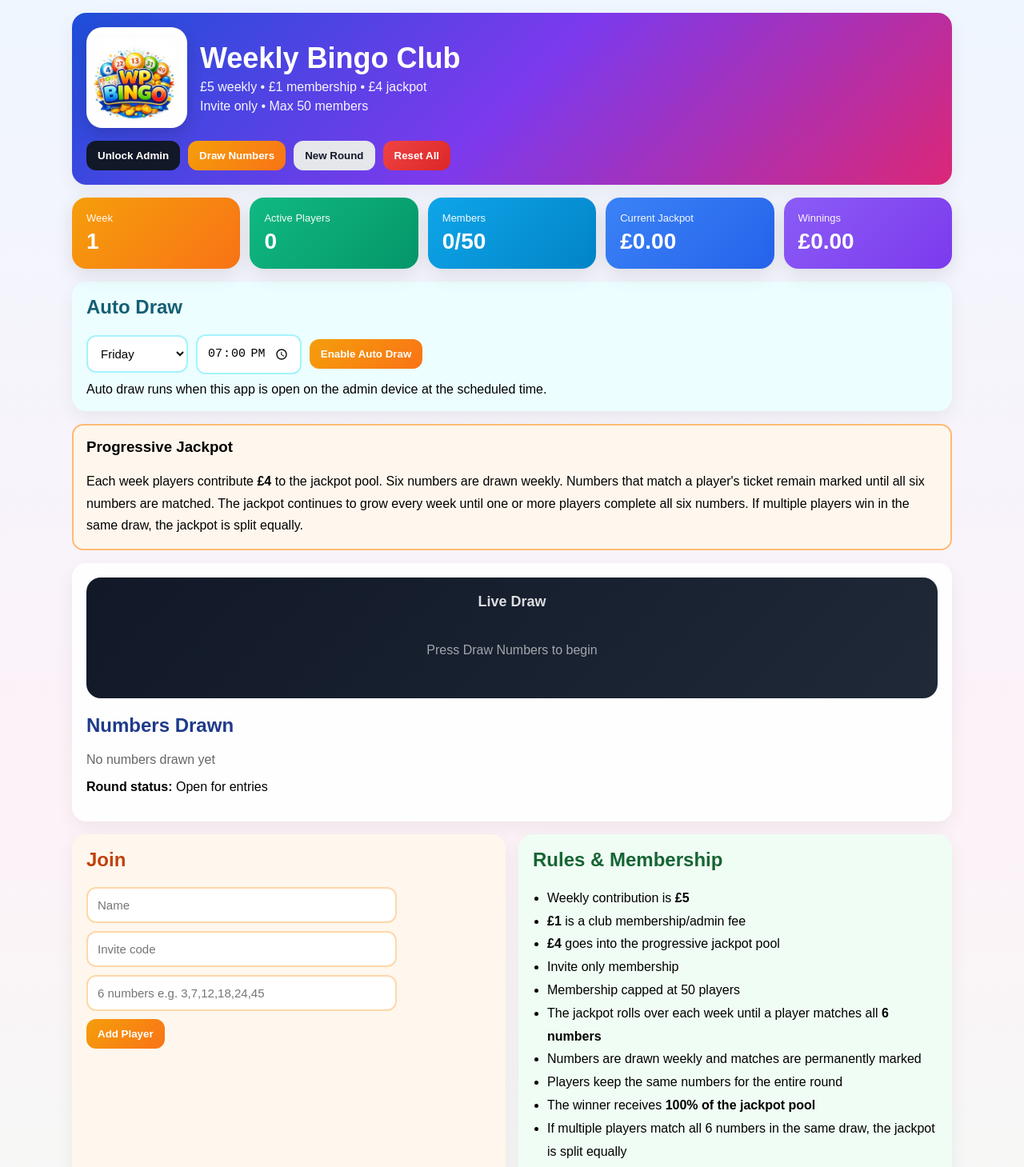
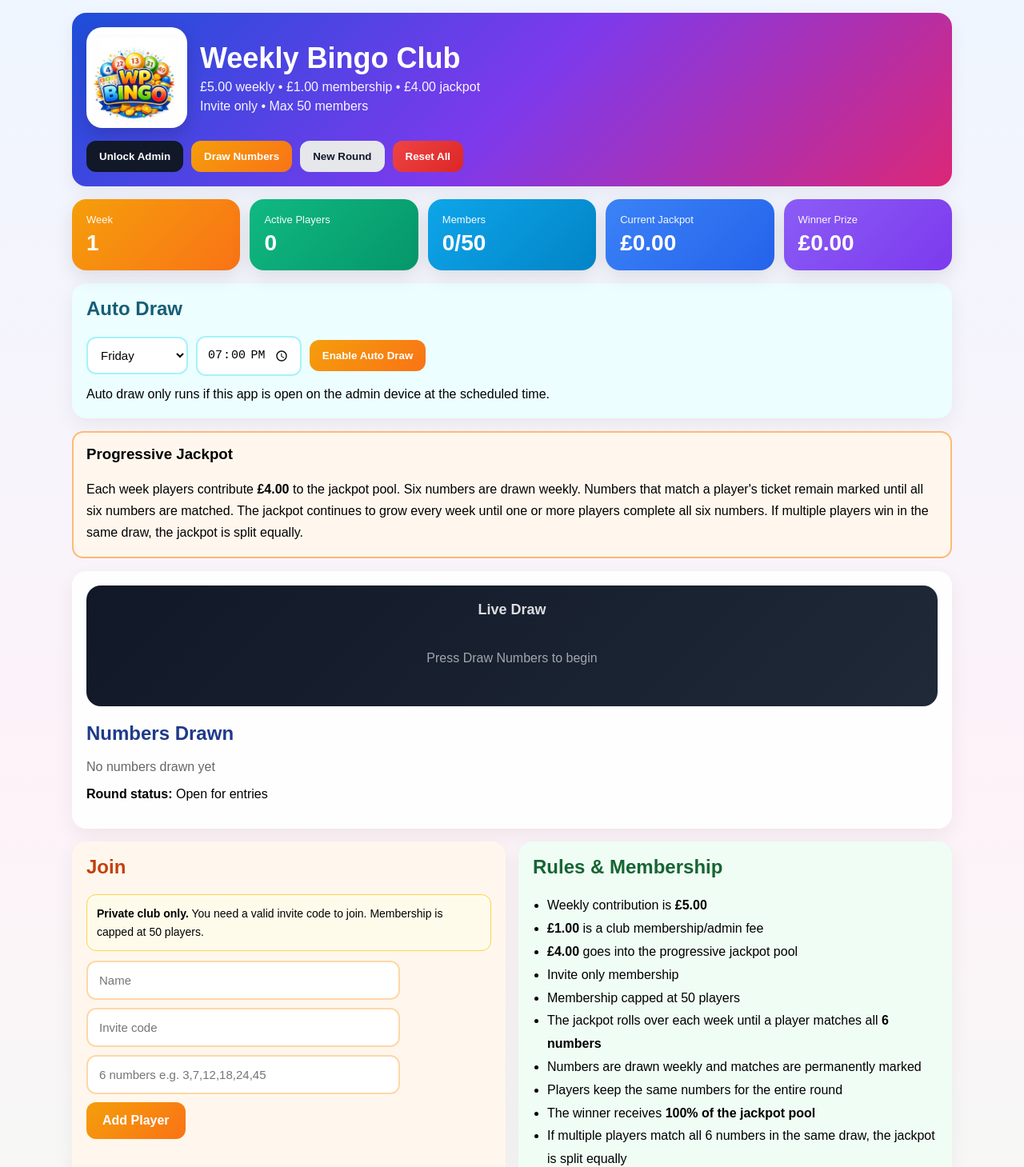
Before and after one commit to Spwindows/WP-Bingo2, a React (Vite) app: page / in a window 1280 px wide. Shown: the top 1459 px of the page at 80% size. Built offline with nearby package versions, Linux system fonts and the light colour scheme.

Commit message:
Update App.jsx

```diff
--- a/src/App.jsx
+++ b/src/App.jsx
@@ -7,7 +7,7 @@ const CURRENCY = "£";
 const ADMIN_PIN = "1234";
 const INVITE_CODE = "BINGO2026";
 const MAX_PLAYERS = 50;
-const STORAGE_KEY = "wp-bingo-club-v8";
+const STORAGE_KEY = "wp-bingo-club-v9";
 
 function randomDraw() {
   const nums = [];
@@ -29,6 +29,23 @@ function ballColor(num) {
     "#db2777",
   ];
   return colors[num % colors.length];
+}
+
+function formatMoney(value) {
+  return `${CURRENCY}${Number(value).toFixed(2)}`;
+}
+
+function dayToIndex(day) {
+  const map = {
+    Sunday: 0,
+    Monday: 1,
+    Tuesday: 2,
+    Wednesday: 3,
+    Thursday: 4,
+    Friday: 5,
+    Saturday: 6,
+  };
+  return map[day];
 }
 
 export default function App() {
@@ -57,7 +74,9 @@ export default function App() {
 
   useEffect(() => {
     const raw = localStorage.getItem(STORAGE_KEY);
-    if (raw) {
+    if (!raw) return;
+
+    try {
       const saved = JSON.parse(raw);
       setPlayers(saved.players || []);
       setDrawn(saved.drawn || []);
@@ -72,6 +91,8 @@ export default function App() {
       setAutoDrawDay(saved.autoDrawDay || "Friday");
       setAutoDrawTime(saved.autoDrawTime || "19:00");
       setLastAutoDrawStamp(saved.lastAutoDrawStamp || "");
+    } catch {
+      // ignore bad saved data
     }
   }, []);
 
@@ -123,6 +144,18 @@ export default function App() {
 
   const activeCount = players.filter(isActive).length;
 
+  const totalMembershipFees = useMemo(() => {
+    return players.reduce((sum, p) => sum + getWeeksPaid(p) * MEMBERSHIP_FEE, 0);
+  }, [players, week]);
+
+  const currentJackpot = useMemo(() => {
+    const paid = players.reduce((sum, p) => sum + getWeeksPaid(p) * JACKPOT_FEE, 0);
+    return paid + carryover;
+  }, [players, week, carryover]);
+
+  const winnerPrizeEach =
+    winnerNames.length > 0 ? currentJackpot / winnerNames.length : currentJackpot;
+
   useEffect(() => {
     if (!roundStarted) return;
     if (winnerFound) return;
@@ -141,9 +174,9 @@ export default function App() {
       setRoundCancelled(true);
 
       alert(
-        `Round cancelled — no active players remain.\nCarryover jackpot ${CURRENCY}${(
+        `Round cancelled — no active players remain.\nCarryover jackpot ${formatMoney(
           carryover + jackpotPaid
-        ).toFixed(2)}`
+        )}`
       );
     }
   }, [players, roundStarted, winnerFound, roundCancelled, week, carryover]);
@@ -174,19 +207,6 @@ export default function App() {
     roundCancelled,
     isDrawing,
   ]);
-
-  function dayToIndex(day) {
-    const map = {
-      Sunday: 0,
-      Monday: 1,
-      Tuesday: 2,
-      Wednesday: 3,
-      Thursday: 4,
-      Friday: 5,
-      Saturday: 6,
-    };
-    return map[day];
-  }
 
   function shouldAutoDrawNow() {
     if (winnerFound || roundCancelled || isDrawing) return false;
@@ -229,7 +249,7 @@ export default function App() {
     e.preventDefault();
 
     if (players.length >= MAX_PLAYERS) {
-      alert("Club is full (50 members max)");
+      alert(`Club is full (${MAX_PLAYERS} members max)`);
       return;
     }
 
@@ -335,9 +355,7 @@ export default function App() {
       alert(
         winners.length === 1
           ? `Winner: ${winnerList[0]}`
-          : `Winners: ${winnerList.join(", ")}\nEach wins ${CURRENCY}${splitPrize.toFixed(
-              2
-            )}`
+          : `Winners: ${winnerList.join(", ")}\nEach wins ${formatMoney(splitPrize)}`
       );
     } else {
       setWeek((w) => w + 1);
@@ -486,18 +504,6 @@ export default function App() {
     setLastAutoDrawStamp("");
   }
 
-  const totalMembershipFees = useMemo(() => {
-    return players.reduce((sum, p) => sum + getWeeksPaid(p) * MEMBERSHIP_FEE, 0);
-  }, [players, week]);
-
-  const currentJackpot = useMemo(() => {
-    const paid = players.reduce((sum, p) => sum + getWeeksPaid(p) * JACKPOT_FEE, 0);
-    return paid + carryover;
-  }, [players, week, carryover]);
-
-  const winningsEach =
-    winnerNames.length > 0 ? currentJackpot / winnerNames.length : currentJackpot;
-
   return (
     <div
       style={{
@@ -540,10 +546,8 @@ export default function App() {
             <div>
               <h1 style={{ margin: 0, fontSize: 36 }}>Weekly Bingo Club</h1>
               <div style={{ marginTop: 6, opacity: 0.95 }}>
-                {CURRENCY}
-                {WEEKLY_TOTAL} weekly • {CURRENCY}
-                {MEMBERSHIP_FEE} membership • {CURRENCY}
-                {JACKPOT_FEE} jackpot
+                {formatMoney(WEEKLY_TOTAL)} weekly • {formatMoney(MEMBERSHIP_FEE)} membership •{" "}
+                {formatMoney(JACKPOT_FEE)} jackpot
               </div>
               <div style={{ marginTop: 6, opacity: 0.95 }}>
                 Invite only • Max {MAX_PLAYERS} members
@@ -597,12 +601,14 @@ export default function App() {
           />
           <StatCard
             title="Current Jackpot"
-            value={`${CURRENCY}${currentJackpot.toFixed(2)}`}
+            value={formatMoney(currentJackpot)}
             bg="linear-gradient(135deg,#3b82f6,#2563eb)"
           />
           <StatCard
-            title={winnerNames.length > 1 ? "Winnings Each" : "Winnings"}
-            value={`${CURRENCY}${(winnerNames.length > 1 ? winningsEach : currentJackpot).toFixed(2)}`}
+            title={winnerNames.length > 1 ? "Winner Prize Each" : "Winner Prize"}
+            value={formatMoney(
+              winnerNames.length > 1 ? winnerPrizeEach : currentJackpot
+            )}
             bg="linear-gradient(135deg,#8b5cf6,#7c3aed)"
           />
         </div>
@@ -616,14 +622,21 @@ export default function App() {
               fontWeight: "bold",
             }}
           >
-            Carryover jackpot: {CURRENCY}
-            {carryover.toFixed(2)}
+            Carryover jackpot: {formatMoney(carryover)}
           </div>
         )}
 
         <div style={{ ...card, background: "#ecfeff" }}>
           <h2 style={{ marginTop: 0, color: "#155e75" }}>Auto Draw</h2>
-          <div style={{ display: "flex", gap: 10, flexWrap: "wrap", alignItems: "center" }}>
+
+          <div
+            style={{
+              display: "flex",
+              gap: 10,
+              flexWrap: "wrap",
+              alignItems: "center",
+            }}
+          >
             <select
               value={autoDrawDay}
               onChange={(e) => setAutoDrawDay(e.target.value)}
@@ -659,8 +672,9 @@ export default function App() {
             </button>
           </div>
 
-          <p style={{ marginTop: 10, marginBottom: 0 }}>
-            Auto draw runs when this app is open on the admin device at the scheduled time.
+          <p style={{ marginTop: 10, marginBottom: 0, lineHeight: 1.6 }}>
+            Auto draw only runs if this app is open on the admin device at the
+            scheduled time.
           </p>
         </div>
 
@@ -675,11 +689,12 @@ export default function App() {
         >
           <h3 style={{ marginTop: 0 }}>Progressive Jackpot</h3>
           <p style={{ marginBottom: 0, lineHeight: 1.7 }}>
-            Each week players contribute <strong>{CURRENCY}{JACKPOT_FEE}</strong> to the jackpot pool.
-            Six numbers are drawn weekly. Numbers that match a player's ticket remain
-            marked until all six numbers are matched. The jackpot continues to grow
-            every week until one or more players complete all six numbers. If
-            multiple players win in the same draw, the jackpot is split equally.
+            Each week players contribute <strong>{formatMoney(JACKPOT_FEE)}</strong> to the
+            jackpot pool. Six numbers are drawn weekly. Numbers that match a
+            player's ticket remain marked until all six numbers are matched. The
+            jackpot continues to grow every week until one or more players
+            complete all six numbers. If multiple players win in the same draw,
+            the jackpot is split equally.
           </p>
         </div>
 
@@ -794,8 +809,10 @@ export default function App() {
               }}
             >
               {winnerNames.length === 1
-                ? `Winner: ${winnerNames[0]} — winnings ${CURRENCY}${currentJackpot.toFixed(2)}`
-                : `Winners: ${winnerNames.join(", ")} — each wins ${CURRENCY}${winningsEach.toFixed(2)}`}
+                ? `Winner: ${winnerNames[0]} — winner prize ${formatMoney(currentJackpot)}`
+                : `Winners: ${winnerNames.join(", ")} — each wins ${formatMoney(
+                    winnerPrizeEach
+                  )}`}
             </div>
           )}
 
@@ -810,7 +827,8 @@ export default function App() {
                 fontWeight: "bold",
               }}
             >
-              Round cancelled — no active players remain. Jackpot carried into next round.
+              Round cancelled — no active players remain. Jackpot carried into next
+              round.
             </div>
           )}
         </div>
@@ -818,6 +836,21 @@ export default function App() {
         <div style={twoCol}>
           <div style={{ ...card, background: "#fff7ed" }}>
             <h2 style={{ marginTop: 0, color: "#c2410c" }}>Join</h2>
+
+            <div
+              style={{
+                marginBottom: 12,
+                padding: 12,
+                borderRadius: 12,
+                background: "#fffbeb",
+                border: "1px solid #fcd34d",
+                fontSize: 14,
+                lineHeight: 1.6,
+              }}
+            >
+              <strong>Private club only.</strong> You need a valid invite code to
+              join. Membership is capped at {MAX_PLAYERS} players.
+            </div>
 
             {players.length >= MAX_PLAYERS && (
               <p style={{ color: "#b91c1c", fontWeight: "bold" }}>
@@ -851,7 +884,7 @@ export default function App() {
                 />
                 <button
                   type="submit"
-                  style={yellowBtn}
+                  style={bigYellowBtn}
                   disabled={players.length >= MAX_PLAYERS}
                 >
                   Add Player
@@ -864,13 +897,13 @@ export default function App() {
             <h2 style={{ marginTop: 0, color: "#166534" }}>Rules & Membership</h2>
             <ul style={{ margin: 0, paddingLeft: 18, lineHeight: 1.8 }}>
               <li>
-                Weekly contribution is <strong>{CURRENCY}{WEEKLY_TOTAL}</strong>
+                Weekly contribution is <strong>{formatMoney(WEEKLY_TOTAL)}</strong>
               </li>
               <li>
-                <strong>{CURRENCY}{MEMBERSHIP_FEE}</strong> is a club membership/admin fee
+                <strong>{formatMoney(MEMBERSHIP_FEE)}</strong> is a club membership/admin fee
               </li>
               <li>
-                <strong>{CURRENCY}{JACKPOT_FEE}</strong> goes into the progressive jackpot pool
+                <strong>{formatMoney(JACKPOT_FEE)}</strong> goes into the progressive jackpot pool
               </li>
               <li>Invite only membership</li>
               <li>Membership capped at {MAX_PLAYERS} players</li>
@@ -960,10 +993,7 @@ export default function App() {
 
                     <div style={{ color: "#374151", fontSize: 14, lineHeight: 1.6 }}>
                       <div>Weeks contributed: {paidWeeks}</div>
-                      <div>
-                        Jackpot contributed: {CURRENCY}
-                        {jackpotPaid.toFixed(2)}
-                      </div>
+                      <div>Jackpot contributed: {formatMoney(jackpotPaid)}</div>
                       <div>
                         Status: {active ? "Active" : `Stopped after week ${p.leftAfterWeek}`}
                       </div>
@@ -1005,20 +1035,11 @@ export default function App() {
                     {item.winners.join(", ")}
                   </strong>
                   <div>Week won: {item.weekWon}</div>
-                  <div>
-                    Jackpot: {CURRENCY}
-                    {item.jackpot}
-                  </div>
+                  <div>Jackpot: {formatMoney(item.jackpot)}</div>
                   {item.winners.length > 1 ? (
-                    <div>
-                      Each won: {CURRENCY}
-                      {item.splitPrize}
-                    </div>
+                    <div>Each won: {formatMoney(item.splitPrize)}</div>
                   ) : (
-                    <div>
-                      Winnings: {CURRENCY}
-                      {item.splitPrize}
-                    </div>
+                    <div>Winner prize: {formatMoney(item.splitPrize)}</div>
                   )}
                   <div style={{ color: "#666", fontSize: 13 }}>{item.when}</div>
                 </div>
@@ -1034,8 +1055,7 @@ export default function App() {
             color: "#1e3a8a",
           }}
         >
-          <strong>Membership fees collected:</strong> {CURRENCY}
-          {totalMembershipFees.toFixed(2)}
+          <strong>Membership fees collected:</strong> {formatMoney(totalMembershipFees)}
         </div>
       </div>
 
@@ -1107,7 +1127,7 @@ const input = {
   maxWidth: 360,
   display: "block",
   marginBottom: 10,
-  padding: 12,
+  padding: 14,
   borderRadius: 12,
   border: "2px solid #fed7aa",
   fontSize: 15,
@@ -1126,7 +1146,7 @@ const darkBtn = {
   background: "#111827",
   color: "#fff",
   border: "none",
-  padding: "11px 14px",
+  padding: "12px 16px",
   borderRadius: 12,
   cursor: "pointer",
   fontWeight: "bold",
@@ -1136,7 +1156,7 @@ const greyBtn = {
   background: "#e5e7eb",
   color: "#111827",
   border: "none",
-  padding: "11px 14px",
+  padding: "12px 16px",
   borderRadius: 12,
   cursor: "pointer",
   fontWeight: "bold",
@@ -1146,17 +1166,28 @@ const yellowBtn = {
   background: "linear-gradient(135deg,#f59e0b,#f97316)",
   color: "white",
   border: "none",
-  padding: "11px 14px",
+  padding: "12px 16px",
   borderRadius: 12,
   cursor: "pointer",
   fontWeight: "bold",
+};
+
+const bigYellowBtn = {
+  background: "linear-gradient(135deg,#f59e0b,#f97316)",
+  color: "white",
+  border: "none",
+  padding: "14px 20px",
+  borderRadius: 12,
+  cursor: "pointer",
+  fontWeight: "bold",
+  fontSize: 16,
 };
 
 const dangerBtn = {
   background: "linear-gradient(135deg,#ef4444,#dc2626)",
   color: "#fff",
   border: "none",
-  padding: "10px 14px",
+  padding: "12px 16px",
   borderRadius: 12,
   cursor: "pointer",
   fontWeight: "bold",
```
